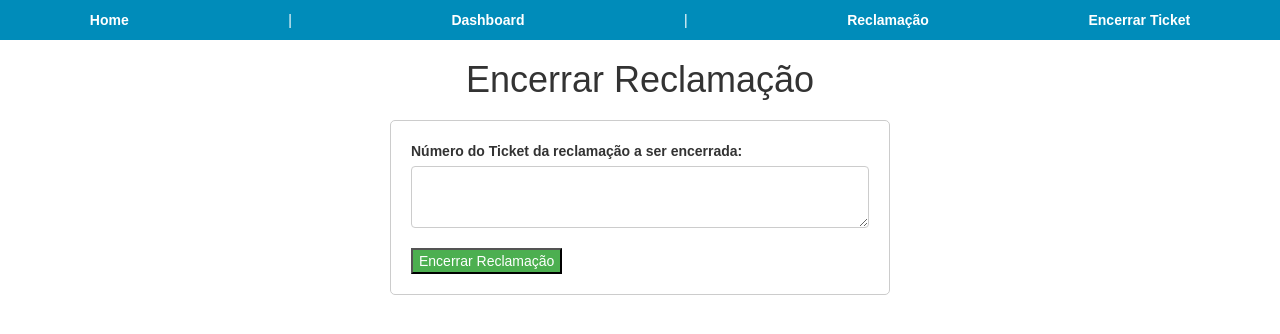
After one commit to bhnunes/ProjetoPI2024, a Flask app: page /encerrar in a window 1280 px wide. The commit adds this page. Shown: the top 334 px of the page. Run offline with Flask 3, Linux system fonts and the light colour scheme; some libraries are stand-ins or nearby versions.

Commit message:
adjusted

```diff
--- a/app.py
+++ b/app.py
@@ -126,5 +126,23 @@ def dashboard():
                            latest_cases=latest_cases,
                            plot_bar=fig_bar.to_html(full_html=True))
 
+
+# Rota para o encerrar reclamação
+@app.route('/encerrar')
+def encerrarTicket():
+    return render_template('encerrar.html')
+
+
+# Rota para encerrar ticket a reclamação
+@app.route('/encerrarTicket', methods=['POST'])
+def submeterEncerrarTicket():
+    ticket = request.form['ticketReclamacao']
+    cursor = mysql.connection.cursor()
+    cursor.execute("UPDATE sys.userinput SET RESOLVIDO=True WHERE ID = %s", (ticket))
+    mysql.connection.commit()
+    cursor.close()
+    return jsonify({"mensagem": "Reclamação Encerrada com sucesso!"})
+
+
 if __name__ == '__main__':
     app.run(debug=True)
--- a/static/scripts.js
+++ b/static/scripts.js
@@ -35,6 +35,29 @@ function enviarFormulario() {
                     $("#mensagem-sucesso").fadeOut();
                 }, 2000);
                 $('form')[0].reset();
+                definirCidade();
+            }
+        });
+    });
+}
+
+
+// Função para enviar o formulário encerrar ticket com AJAX
+function EncerrarTicket() {
+    $('form').submit(function(event) {
+        event.preventDefault();
+        var formData = $(this).serialize();
+        $.ajax({
+            type: "POST",
+            url: "/encerrarTicket",
+            data: formData,
+            dataType: "json",
+            success: function(response) {
+                $("#mensagem-sucesso").text(response.mensagem).show();
+                setTimeout(function() {
+                    $("#mensagem-sucesso").fadeOut();
+                }, 2000);
+                $('form')[0].reset();
             }
         });
     });
--- a/templates/base.html
+++ b/templates/base.html
@@ -18,6 +18,7 @@
         <a href="/">Home</a> |
         <a href="/dashboard">Dashboard</a> |
         <a href="/formulario">Reclamação</a>
+        <a href="/encerrar">Encerrar Ticket</a>
     </nav>
     {% block content %}{% endblock %}
 </body>
--- /dev/null
+++ b/templates/encerrar.html
@@ -0,0 +1,15 @@
+{% extends "base.html" %}
+
+{% block title %}Encerrar Reclamação{% endblock %}
+
+{% block content %}
+
+    <h1>Encerrar Reclamação</h1>
+    <form action="/encerrarTicket" method="POST">
+        <label for="ticketReclamacao">Número do Ticket da reclamação a ser encerrada:</label>
+        <textarea name="ticketReclamacao" id="ticketReclamacao" required></textarea><br>
+
+        <input type="submit" value="Encerrar Reclamação">
+        <p id="mensagem-sucesso" style="display:none;" class="alert-success"></p>
+    </form>
+{% endblock %}
```
